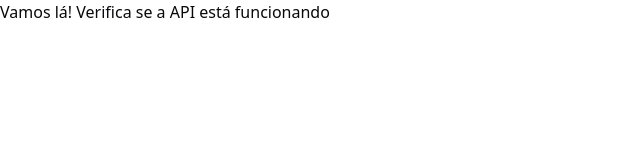
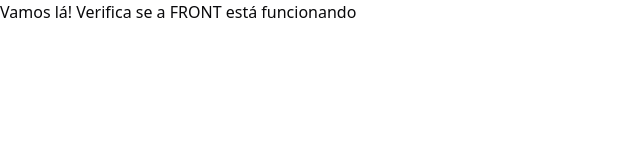
Before and after one commit to geraldobl58/nexo.old-old, a Next.js app in the folder apps/nexo-fe/: page / in a window 1280 px wide. Shown: the top 160 px of the page, without its empty margins (0-640 px from the left). Built offline with nearby package versions, Linux system fonts and the light colour scheme.

Commit message:
fix: update home page text to clarify API functionality

```diff
--- a/apps/nexo-fe/src/app/page.tsx
+++ b/apps/nexo-fe/src/app/page.tsx
@@ -1,7 +1,7 @@
 const HomePage = () => {
   return (
     <>
-      <div>Vamos lá! Verifica se a API está funcionando</div>
+      <div>Vamos lá! Verifica se a FRONT está funcionando</div>
     </>
   );
 };
```
